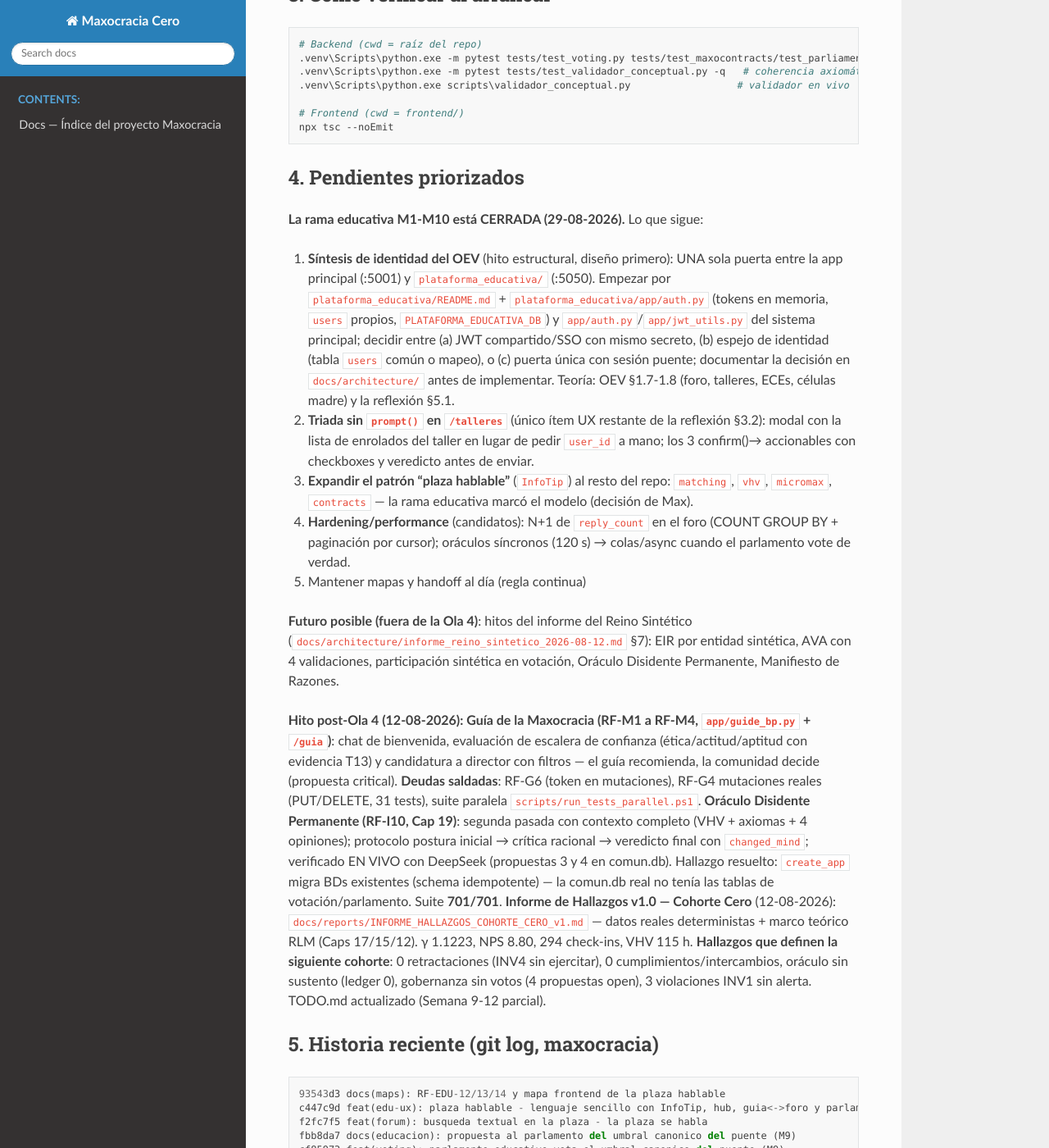
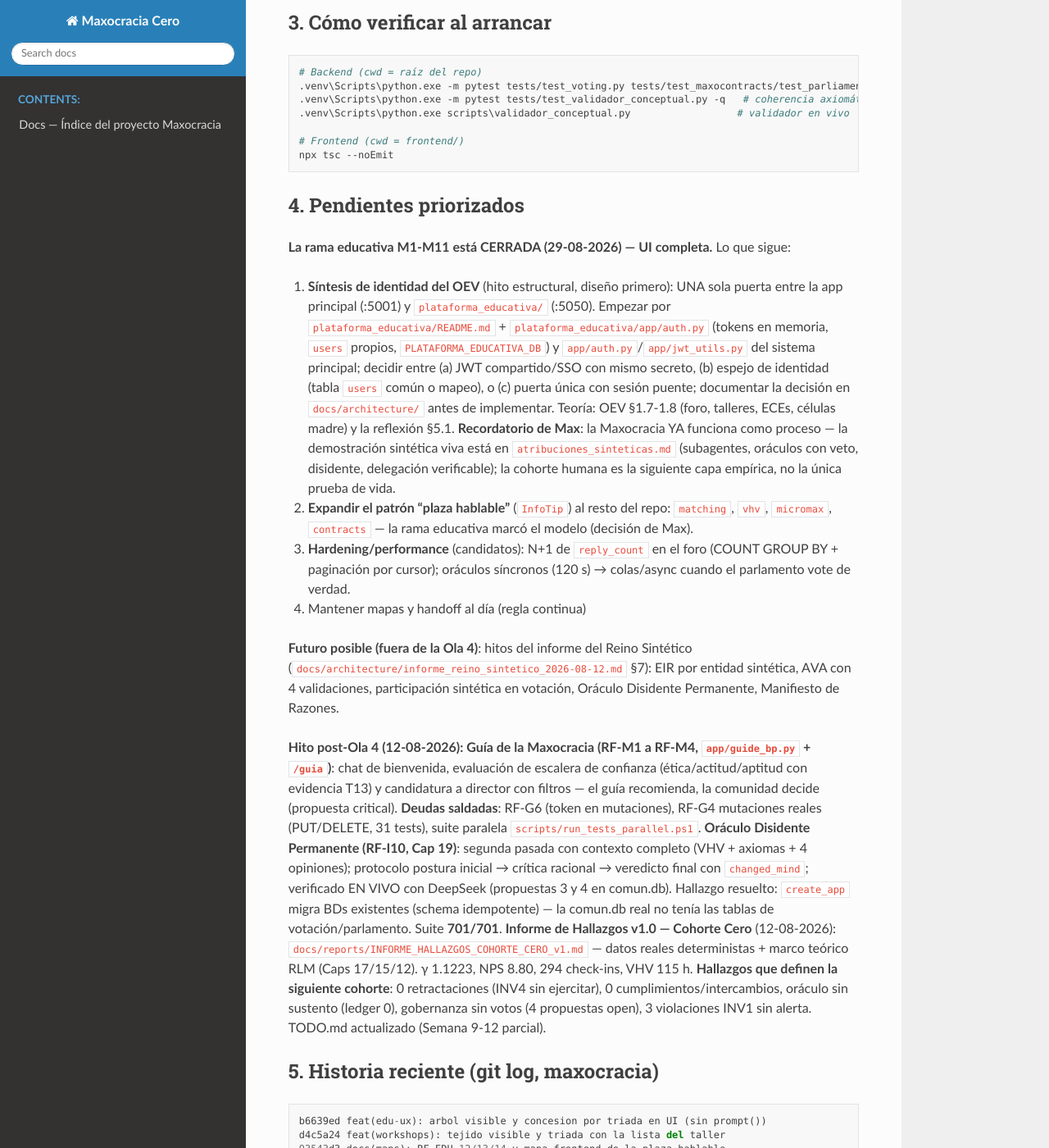
Before and after one commit to maxnelsonlopez/maxocracia-cero, a Sphinx documentation site: the page built from docs/SESION_NEXT_PROMPT.md, in a window 1280 px wide and 1400 px high, scrolled down 2896 px. Shown: the whole window at 82% size. Built offline with Sphinx 7.4.7 and the Read the Docs theme 3.1.0, drawn with Linux system fonts in a browser that asks for light colours; pages that are not in the unit, such as notebooks, are missing from menus; some of the changed text lies outside the part shown.

Commit message:
docs(maps): RF-EDU-15 y handoff - la UI del OEV esta completa (M11)

````diff
--- a/docs/SESION_NEXT_PROMPT.md
+++ b/docs/SESION_NEXT_PROMPT.md
@@ -68,7 +68,8 @@
 | **Modo Escudo Doméstico** (22-08-2026, hallazgo de campo de Max): ESI roja ya no bloquea el registro propio; cifras del protegido ocultas a los demás; frontend persiste CDD real con vista discreta; `wants_support` opt-in privado como gancho hacia la Red de Apoyo (Cap 16.5 §16.5.12) | ✅ código + libro · 🔴 puente v2: ofertas publicadas por la comunidad |
 | **Rama educativa M1-M8** (28-08-2026, sesión con Max): INV2-EDU en motor; **M2 Foro Abierto** + respuestas (22 tests), **M3 Talleres + regla de oro** (`maxocontracts/skills.py`; triada con veto), **M4 Grupos/ECEs + Células Madre** (12 tests), **M5 UI** + puente `educacion_indice()`, **M6 árbol de habilidades** (`maxocontracts/tree.py`, 20 tests), **M7 Form Cero con años** (`educacion_anos` + puente vivo; 12 tests; revisado por MiniMax), **M8 puente siamés foro↔Plaza de Apoyo** (Cap 12.3.1/bombeo: la necesidad del foro sangra a `participant_needs` — la tabla del matching — sin duplicados; `in_plaza` T13) · MiniMax redactó la guía del foro y revisó M7 | ✅ M1-M8 + docs |
 | **M9 Parlamento Educativo** (29-08-2026): el umbral canónico del puente años↔índice deja de ser constante sagrada — `POST/GET /voting/parliament/educativo` (categoría critical 60/75, T13), acción vinculante `set_edu_umbral`, tablas `edu_parameters`/`edu_parameter_resolutions` (CHECK 12-30), `educacion_indice(anos, umbral)` parametrizada + `get_edu_umbral_anios()` con fallback al canon, anti-flip-flop 14 días, escalera N1+ en ambos parlamentos, finitud (NaN/∞) y no-bool en ambos validadores · Nemotron revisó el diseño (confirmó Rondas/δ, detectó el hueco anti-flip-flop) y MiniMax la propuesta (corrigió atribuciones: "parlamento" no es término del libro — es Cap. 11 §11.7; el 60% de quórum vive en el blueprint) | ✅ **pendiente de la rama CERRADO** · doc `PROPUESTA_PARLAMENTO_UMBRAL_EDUCATIVO.md` · 🔴 siguiente hito estructural: **síntesis de identidad del OEV** (:5001 ↔ :5050) |
-| **M10 Plaza Hablable** (29-08-2026, decisión de Max): **la UI habla en lenguaje de calle, el concepto complejo vive en ayuda emergente** — `InfoTip.tsx` (componente reutilizable ℹ️, hover/clic; `Input` acepta `hint`) + etiquetas humanas en `/foro`, `/talleres`, `/grupos`, `/guia`, `/votaciones` (ParlamentoParams → "Los valores de la vida"; ParlamentoEducativo → "La escuela que queremos") y Form Cero ("¿Cuántos años has estudiado?"). Incluye **búsqueda textual en la plaza** (`GET /forum/posts?q=`, literal + case-insensitive, 6 tests), **hub educativo** (tres caminos con enlaces), **Guía↔foro** (la Guía anuncia la plaza) y **UI del Parlamento Educativo** en `/votaciones` | ✅ (tsc limpio; commits `f2fc7f5`, `c447c9d`, `93543d3`) · 🔴 queda un solo ítem UX de la reflexión: la **triada sin `prompt()`** en `/talleres` (refactor de modal con lista de enrolados) |
+| **M10 Plaza Hablable** (29-08-2026, decisión de Max): **la UI habla en lenguaje de calle, el concepto complejo vive en ayuda emergente** — `InfoTip.tsx` (componente reutilizable ℹ️, hover/clic; `Input` acepta `hint`) + etiquetas humanas en `/foro`, `/talleres`, `/grupos`, `/guia`, `/votaciones` (ParlamentoParams → "Los valores de la vida"; ParlamentoEducativo → "La escuela que queremos") y Form Cero ("¿Cuántos años has estudiado?"). Incluye **búsqueda textual en la plaza** (`GET /forum/posts?q=`, literal + case-insensitive, 6 tests), **hub educativo** (tres caminos con enlaces), **Guía↔foro** (la Guía anuncia la plaza) y **UI del Parlamento Educativo** en `/votaciones` | ✅ (tsc limpio; commits `f2fc7f5`, `c447c9d`, `93543d3`) |
+| **M11 Tejido visible y triada en UI** (29-08-2026): `GET /workshops/tree` (ramas canónicas del árbol — estado, no tribunal), detalle del taller con lista de inscritos, y **concesión por modal** (sin `prompt()/confirm()` — el último ítem UX de la reflexión): solo el facilitador ve el botón; avales explicados con InfoTip; horas de mentoría | ✅ (3 tests; commits `d4c5a24`, `b6639ed`) · **La UI del OEV de la rama educativa está COMPLETA** — queda solo la síntesis de identidad (:5001 ↔ :5050) |
 | Suite de tests | **858/858** (verificado 29-08-2026 tras M9; plataforma educativa 32/32 en su propio venv/contexto — excluida de la recolección raíz vía `pytest.ini` `norecursedirs`; validador conceptual OK) |
 
 **Decisiones canónicas a respetar:**
@@ -108,7 +109,7 @@
 
 ## 4. Pendientes priorizados
 
-**La rama educativa M1-M10 está CERRADA (29-08-2026).** Lo que sigue:
+**La rama educativa M1-M11 está CERRADA (29-08-2026) — UI completa.** Lo que sigue:
 
 1. **Síntesis de identidad del OEV** (hito estructural, diseño primero): UNA sola puerta
    entre la app principal (:5001) y `plataforma_educativa/` (:5050). Empezar por
@@ -118,15 +119,16 @@
    (b) espejo de identidad (tabla `users` común o mapeo), o (c) puerta única con
    sesión puente; documentar la decisión en `docs/architecture/` antes de implementar.
    Teoría: OEV §1.7-1.8 (foro, talleres, ECEs, células madre) y la reflexión §5.1.
-2. **Triada sin `prompt()` en `/talleres`** (único ítem UX restante de la reflexión §3.2):
-   modal con la lista de enrolados del taller en lugar de pedir `user_id` a mano;
-   los 3 confirm()→ accionables con checkboxes y veredicto antes de enviar.
-3. **Expandir el patrón "plaza hablable"** (`InfoTip`) al resto del repo: `matching`,
+   **Recordatorio de Max**: la Maxocracia YA funciona como proceso — la demostración
+   sintética viva está en `atribuciones_sinteticas.md` (subagentes, oráculos con veto,
+   disidente, delegación verificable); la cohorte humana es la siguiente capa empírica,
+   no la única prueba de vida.
+2. **Expandir el patrón "plaza hablable"** (`InfoTip`) al resto del repo: `matching`,
    `vhv`, `micromax`, `contracts` — la rama educativa marcó el modelo (decisión de Max).
-4. **Hardening/performance** (candidatos): N+1 de `reply_count` en el foro (COUNT GROUP
+3. **Hardening/performance** (candidatos): N+1 de `reply_count` en el foro (COUNT GROUP
    BY + paginación por cursor); oráculos síncronos (120 s) → colas/async cuando el
    parlamento vote de verdad.
-5. Mantener mapas y handoff al día (regla continua)
+4. Mantener mapas y handoff al día (regla continua)
 
 **Futuro posible (fuera de la Ola 4)**: hitos del informe del Reino Sintético
 (`docs/architecture/informe_reino_sintetico_2026-08-12.md` §7): EIR por entidad sintética, AVA con
@@ -152,6 +154,8 @@
 ## 5. Historia reciente (git log, maxocracia)
 
 ```
+b6639ed feat(edu-ux): arbol visible y concesion por triada en UI (sin prompt())
+d4c5a24 feat(workshops): tejido visible y triada con la lista del taller
 93543d3 docs(maps): RF-EDU-12/13/14 y mapa frontend de la plaza hablable
 c447c9d feat(edu-ux): plaza hablable - lenguaje sencillo con InfoTip, hub, guia<->foro y parlamento educativo en UI
 f2fc7f5 feat(forum): busqueda textual en la plaza - la plaza se habla
````
Also changed, not shown: docs/architecture/mapa_frontend_ola4.md (+1 -1 lines), docs/architecture/requisitos_fase2_ola4.md (+1 -0 lines).
